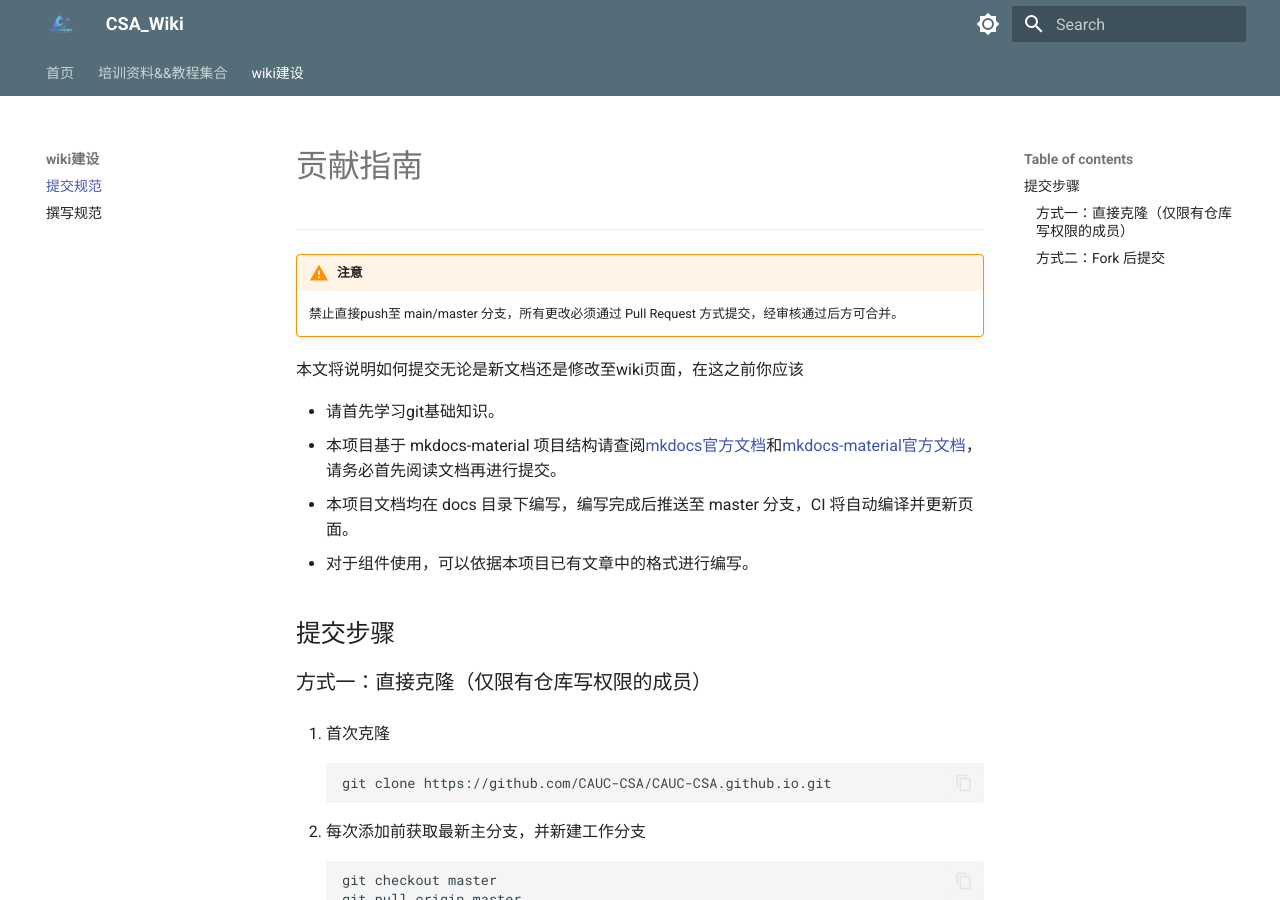
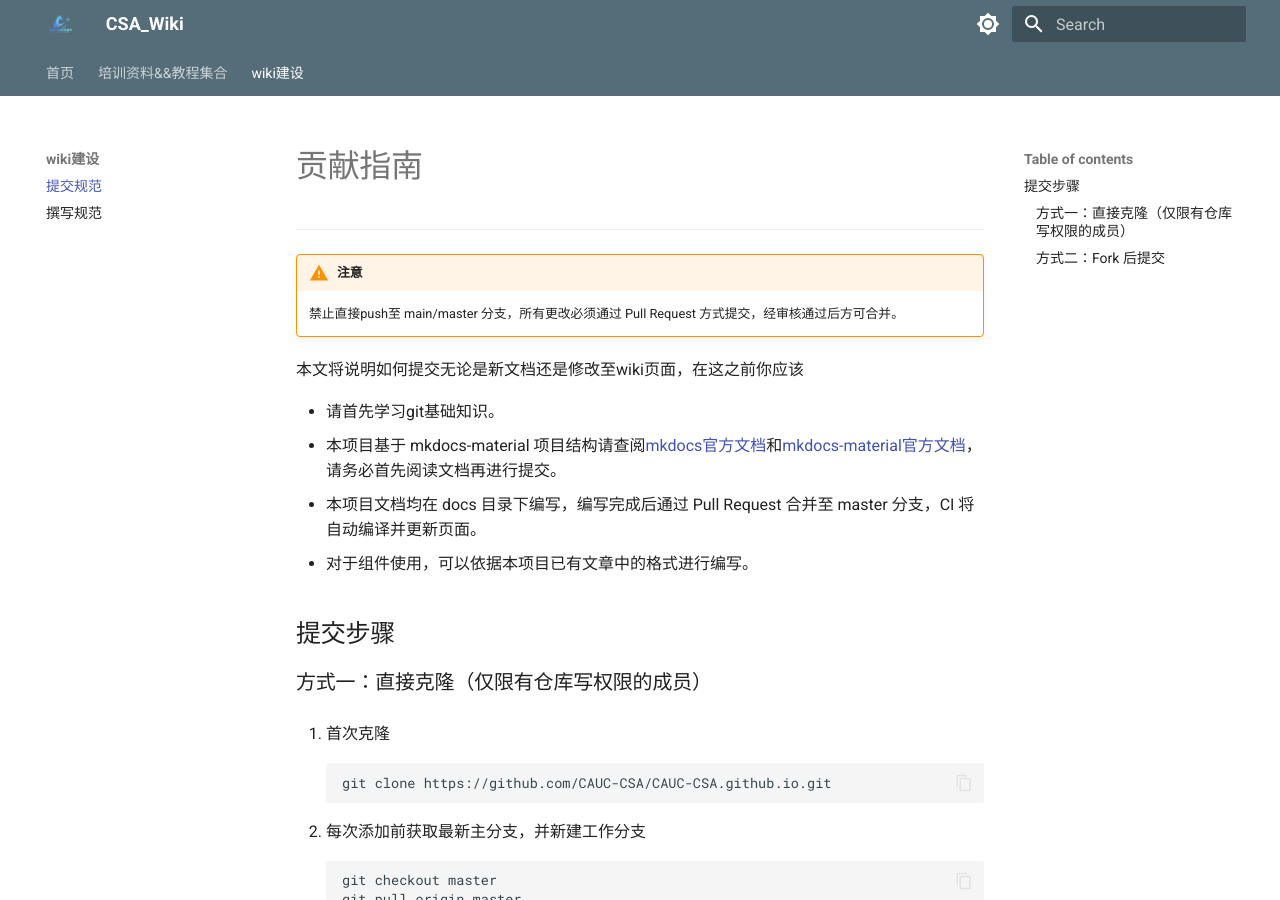
Before and after one commit to Gavver/CAUC-CSA.github.io, an MkDocs documentation site: the page built from docs/contributing/contributing.md, in a window 1280 px wide and 900 px high. Built offline with MkDocs 1.6.1 and Material for MkDocs 9.7.7, drawn with Linux system fonts in a browser that asks for light colours.

Commit message:
adjustments from copliot
Co-authored-by: Copilot <175728472+Copilot@users.noreply.github.com>

```diff
--- a/docs/contributing/contributing.md
+++ b/docs/contributing/contributing.md
@@ -9,7 +9,7 @@
 
 - 请首先学习git基础知识。
 - 本项目基于 mkdocs-material 项目结构请查阅[mkdocs官方文档](https://mkdocs.org.cn/)和[mkdocs-material官方文档](https://squidfunk.github.io/mkdocs-material/)，请务必首先阅读文档再进行提交。
-- 本项目文档均在 docs 目录下编写，编写完成后推送至 master 分支，CI 将自动编译并更新页面。
+- 本项目文档均在 docs 目录下编写，编写完成后通过 Pull Request 合并至 master 分支，CI 将自动编译并更新页面。
 - 对于组件使用，可以依据本项目已有文章中的格式进行编写。
 
 ## 提交步骤
```
